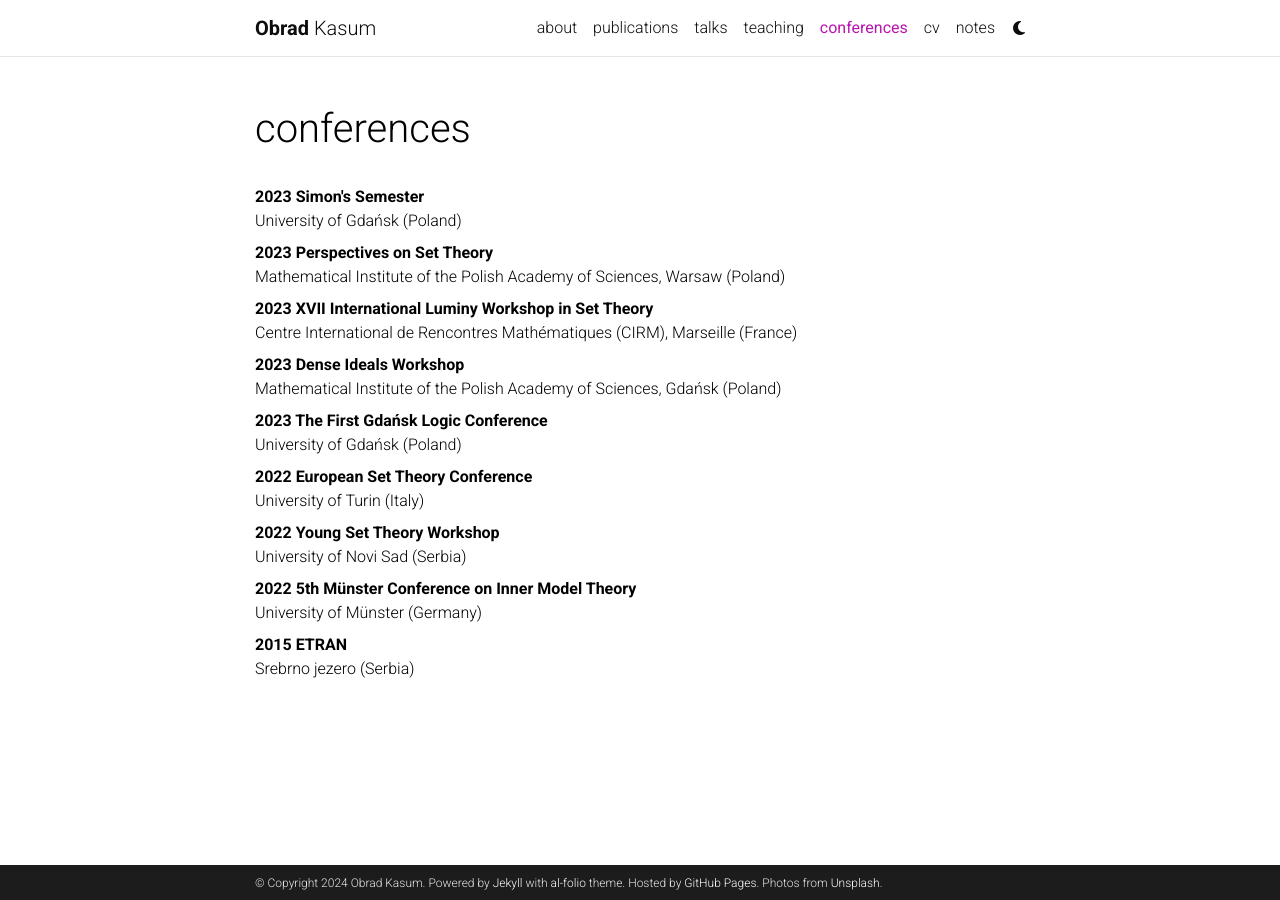
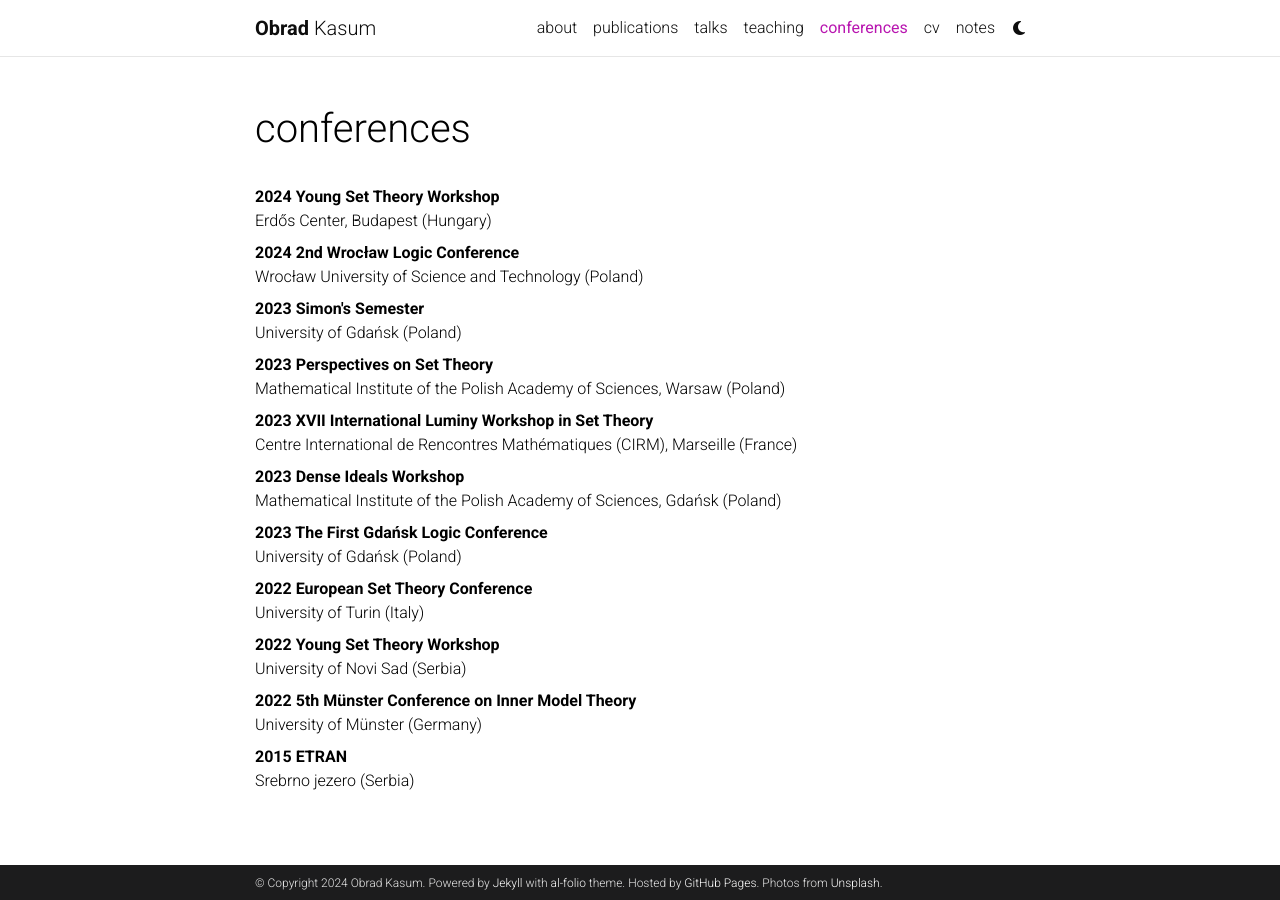
Before and after one commit to obradkasum/obradkasum.github.io, a Jekyll site: the page built from _pages/conferences.md, in a window 1280 px wide. Built offline with Jekyll 4.4.1, drawn with Linux system fonts in a browser that asks for light colours; comment, search, counter and statistics services are not loaded; a style sheet for code colours, icons or effects is not loaded.

Commit message:
Update conferences.md

```diff
--- a/_pages/conferences.md
+++ b/_pages/conferences.md
@@ -7,6 +7,10 @@ nav: true
 nav_order: 4
 ---
 <dl>
+<dt>2024 Young Set Theory Workshop</dt>
+<dd>Erdős Center, Budapest (Hungary)</dd>
+<dt>2024 2nd Wrocław Logic Conference</dt>
+<dd>Wrocław University of Science and Technology (Poland)</dd>
 <dt>2023 Simon's Semester</dt>
 <dd>University of Gdańsk (Poland)</dd>
 <dt>2023 Perspectives on Set Theory</dt>
```
